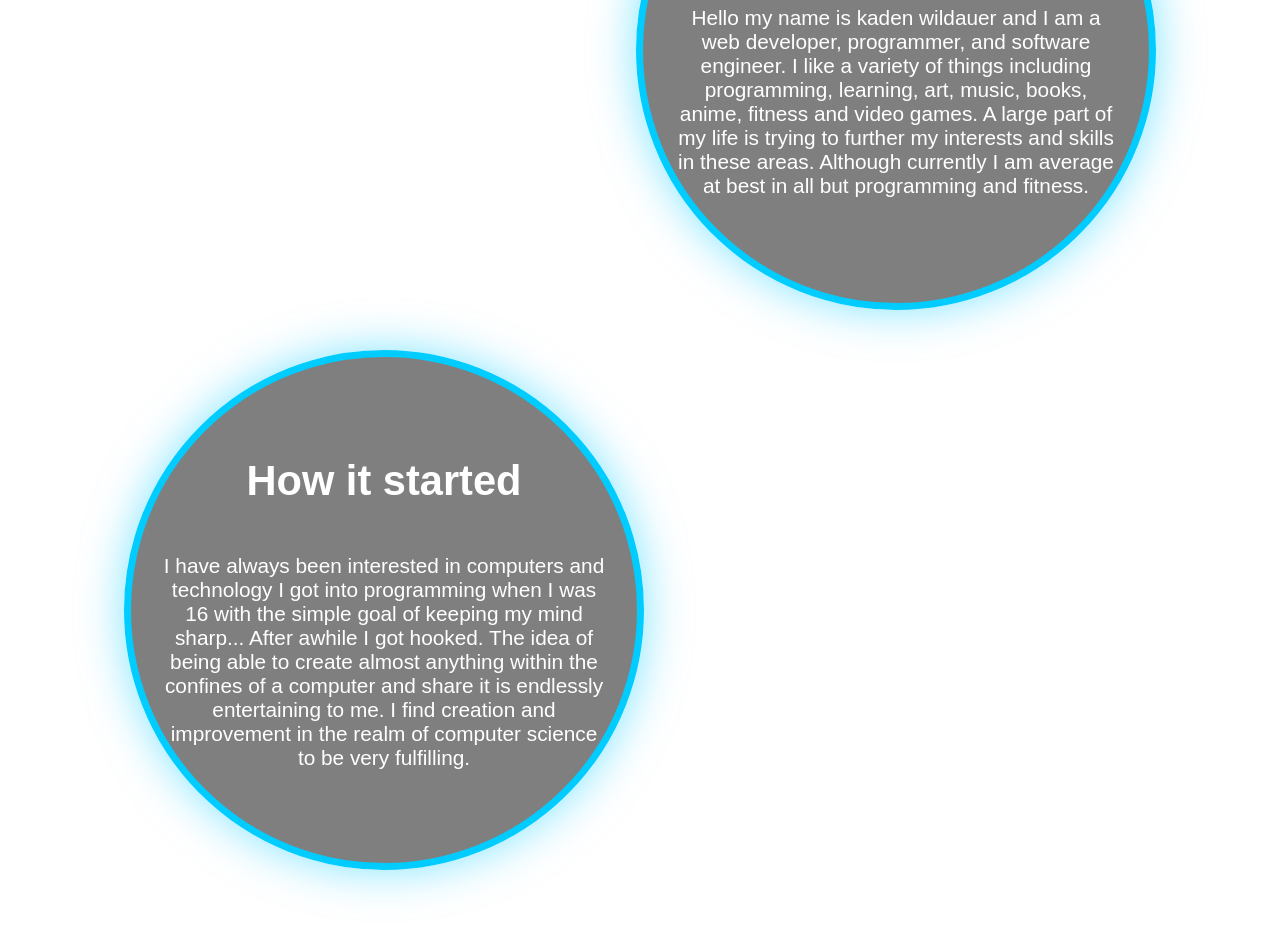
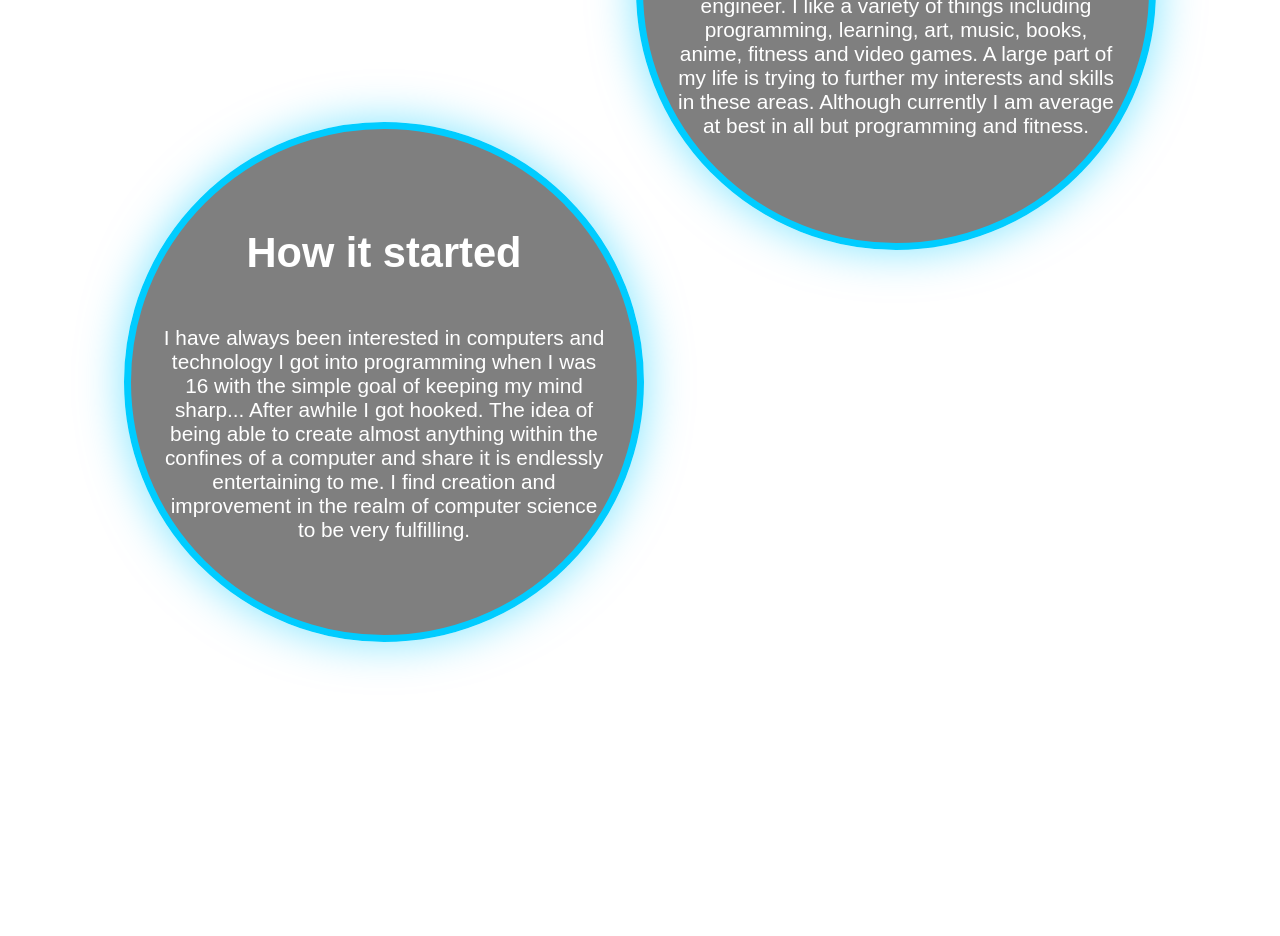
Before and after one commit to TheHeartstriker/Portfolio, a React (Vite) app in the folder Portfolio/: page / in a window 1280 px wide. Shown: the part 1700-2636 px from the top of the page. After the commit the page ends 2606 px from the top, so only its background shows below. Built offline with nearby package versions, Linux system fonts and the light colour scheme; a web font is replaced by a local one.

Commit message:
Small cursor improvements
Done with the cursor moving onto adding a larger description in skills

```diff
--- a/Portfolio/src/Nav.jsx
+++ b/Portfolio/src/Nav.jsx
@@ -75,14 +75,13 @@ function Nav() {
   //Cursor
   //Cursor handlers
   const handleMouseOver = (e) => {
-    if (e.target.tagName === "A" || e.target.tagName === "BUTTON") {
+    const computedStyle = window.getComputedStyle(e.target);
+    if (computedStyle.cursor === "pointer") {
       setClickable(true);
     }
   };
   const handleMouseOut = (e) => {
-    if (e.target.tagName === "A" || e.target.tagName === "BUTTON") {
-      setClickable(false);
-    }
+    setClickable(false);
   };
   const handleMouseMove = (e) => {
     mouseX.current = e.clientX;
@@ -132,6 +131,7 @@ function Nav() {
   }
 
   useEffect(() => {
+    console.log(Clickable);
     let clean = animateCursor(Clickable, 0.1);
     return clean;
   }, [Clickable]);
--- a/Portfolio/src/Navigate.css
+++ b/Portfolio/src/Navigate.css
@@ -15,7 +15,6 @@ body {
   background: var(--Grey-Blue);
   filter: drop-shadow(0 0 10px var(--neon-blue))
     drop-shadow(0 0 30px var(--neon-blue));
-  cursor: pointer;
   display: flex;
   justify-content: center;
   align-items: center;
@@ -61,13 +60,14 @@ body {
   justify-content: center;
   align-items: center;
   font-family: "Protest Guerrilla", sans-serif;
+  cursor: pointer;
 }
 
 /* Cursor styles */
 .Cursor {
   position: fixed;
-  width: 50px;
-  height: 50px;
+  width: 60px;
+  height: 60px;
   border-radius: 50%;
   border: 3px solid var(--neon-blue);
   z-index: 100;
--- a/Portfolio/src/PagesCss/about.css
+++ b/Portfolio/src/PagesCss/about.css
@@ -45,7 +45,7 @@ h3 span {
 /* Text container */
 .AboutContainer {
   position: relative;
-  top: 40%;
+  top: 20%;
   display: flex;
   justify-content: center;
   align-items: center;
@@ -62,7 +62,6 @@ h3 span {
 .AboutStart {
   position: relative;
   padding: 30px;
-  margin: 20px;
   width: 65vh;
   height: 65vh;
   border-radius: 50%;
@@ -92,7 +91,7 @@ h3 span {
 
 .AboutStart {
   right: 20vw;
-  bottom: 10vw;
+  bottom: 20vw;
 }
 
 .MoveDownBtn {
```
